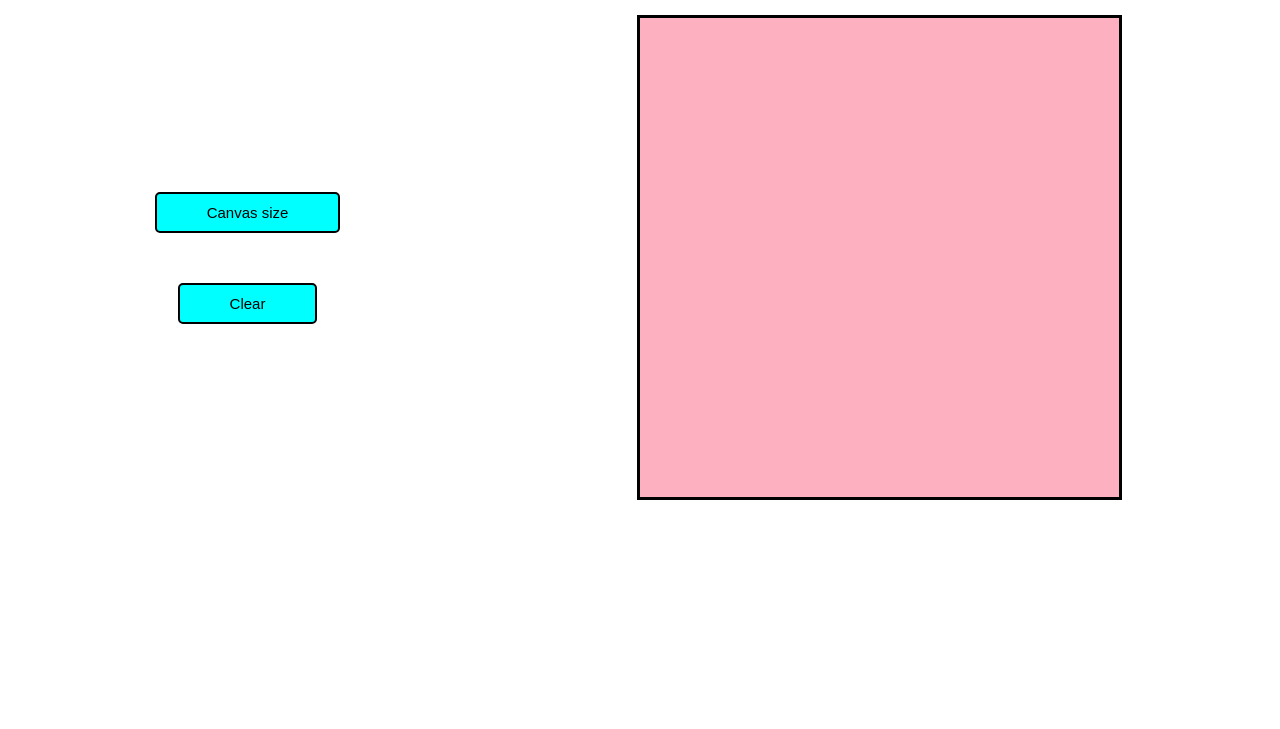
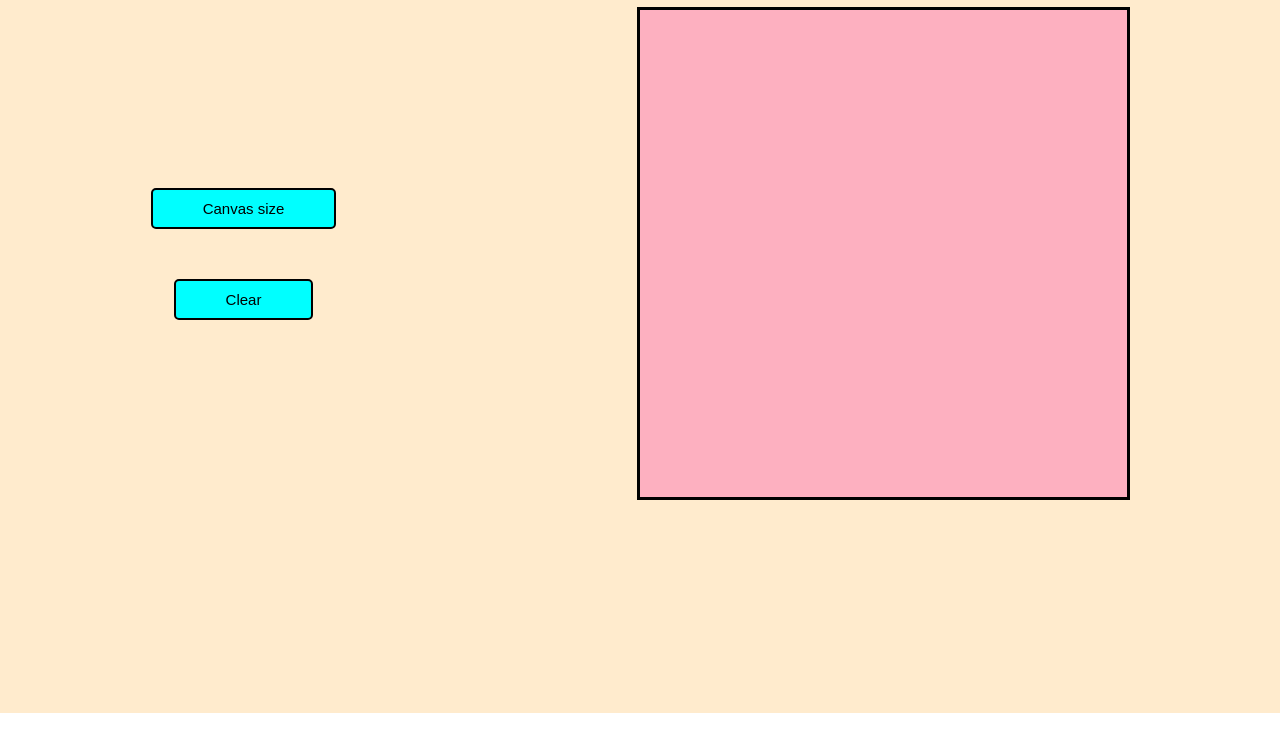
Before and after one commit to SKjustSK/etch-a-sketch, a plain HTML site: page index.html in a window 1280 px wide. Shown: the part 87-816 px from the top of the page. Drawn offline with Linux system fonts and the light colour scheme.

Commit message:
Added background color

```diff
--- a/style.css
+++ b/style.css
@@ -1,4 +1,9 @@
+body {
+    margin: 0px;
+}
+
 #page {
+    background-color: blanchedalmond;
     height: 100vh;
 }
 
```
